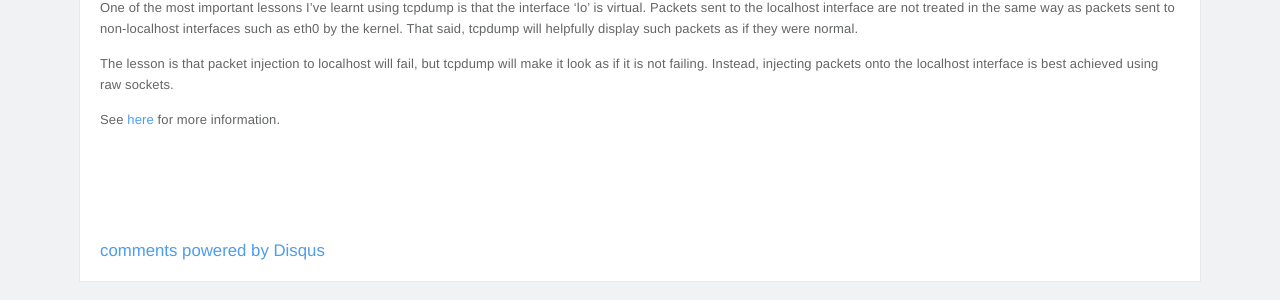
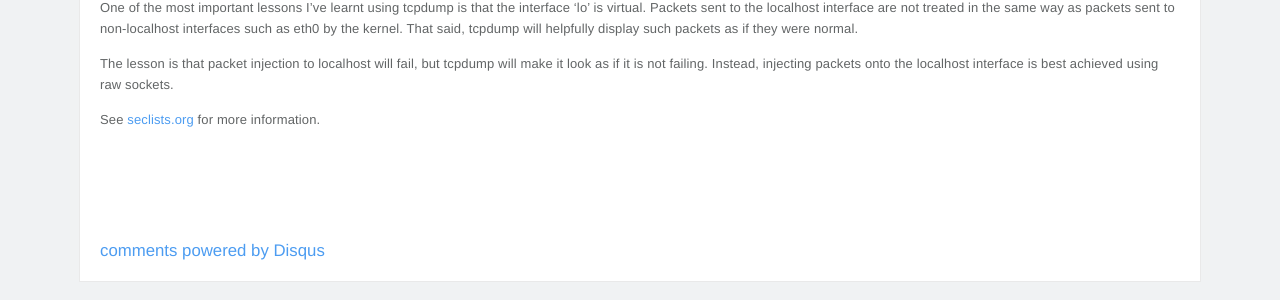
Before and after one commit to pingfu/pingfu.github.io, a Jekyll site: the page built from _posts/2011-07-19-tcpdump.markdown, in a window 1280 px wide. Shown: the part 795-1095 px from the top of the page. Built offline with Jekyll 4.4.1, drawn with Linux system fonts in a browser that asks for light colours; nearby versions of some CDN libraries; comment, search, counter and statistics services are not loaded.

Commit message:
example change

```diff
--- a/_posts/2011-07-19-tcpdump.markdown
+++ b/_posts/2011-07-19-tcpdump.markdown
@@ -45,6 +45,6 @@ One of the most important lessons I've learnt using tcpdump is that the interfac
 
 The lesson is that packet injection to localhost will fail, but tcpdump will make it look as if it is not failing. Instead, injecting packets onto the localhost interface is best achieved using raw sockets.
 
-See [here][seclists] for more information.
+See [seclists.org][seclists] for more information.
 
 [seclists]: http://seclists.org/tcpdump/2009/q1/110
```
